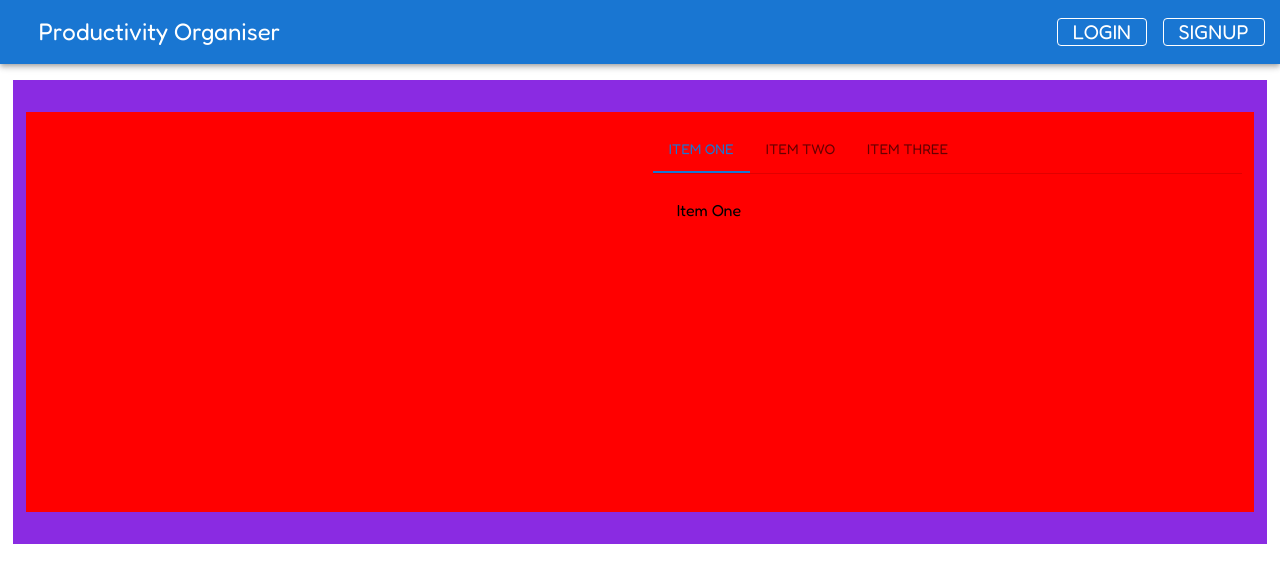
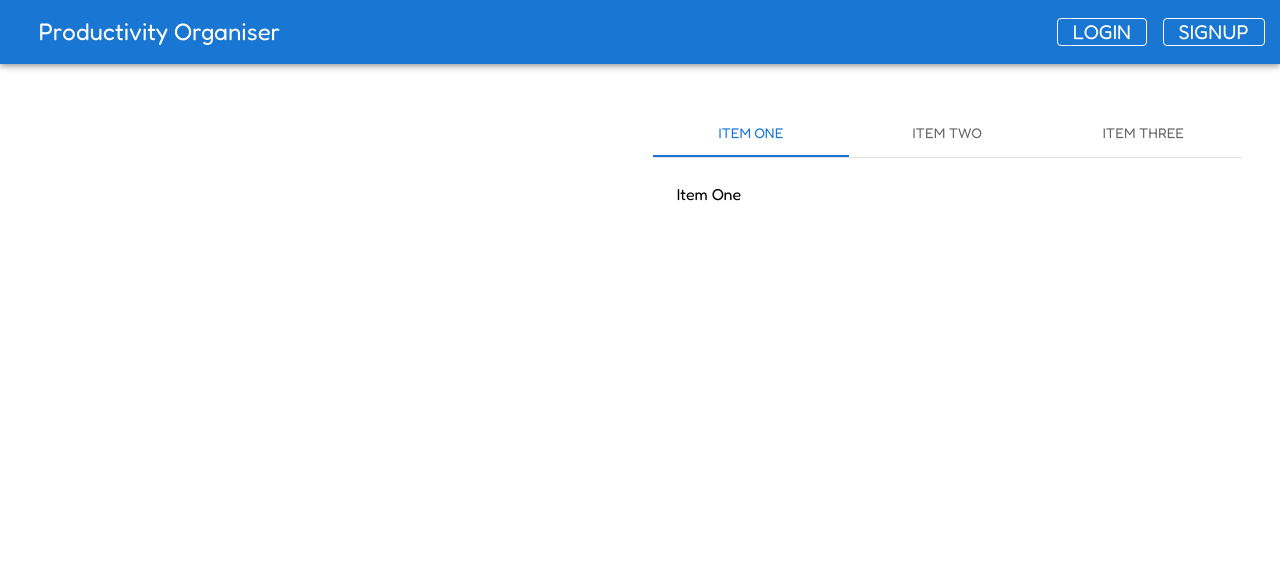
Before and after one commit to varunchodanker/productivityorganiser, a Next.js app: page / in a window 1280 px wide. Shown: the top 582 px of the page. Built offline with nearby package versions, Linux system fonts and the light colour scheme.

Commit message:
Expand tabs. Clean area colourings. Reduce padding to centre.

```diff
--- a/pages/index.tsx
+++ b/pages/index.tsx
@@ -77,7 +77,7 @@ const Home: NextPage = () => {
           </Box>
           <Box className = "halfMainArea">
             <Box sx={{ borderBottom: 1, borderColor: 'divider' }}>
-              <Tabs value={chosenTab} onChange={handleTabChange} aria-label="basic tabs example">
+              <Tabs value={chosenTab} onChange={handleTabChange} aria-label="basic tabs example" variant="fullWidth">
                 <Tab label="Item One" {...a11yProps(0)} />
                 <Tab label="Item Two" {...a11yProps(1)} />
                 <Tab label="Item Three" {...a11yProps(2)} />
--- a/styles/globals.css
+++ b/styles/globals.css
@@ -30,8 +30,8 @@ html, body {
 
 #contentArea {
   margin: 2vh 1vw;
-  padding: 4vh 1vw;
-  background-color: blueviolet;
+  padding: 2vh 1vw;
+  /* background-color: blueviolet; */
   width: 96vw;
   min-height: 400px;
   display: flex;
@@ -42,7 +42,7 @@ html, body {
   /* padding: 0.5vw; */
   padding: 1vw;
   width: 46vw;
-  background-color: red;
+  /* background-color: red; */
   flex: 1; /* Ratio of widths of flex container children */
   /* float: left; */
 }
```
